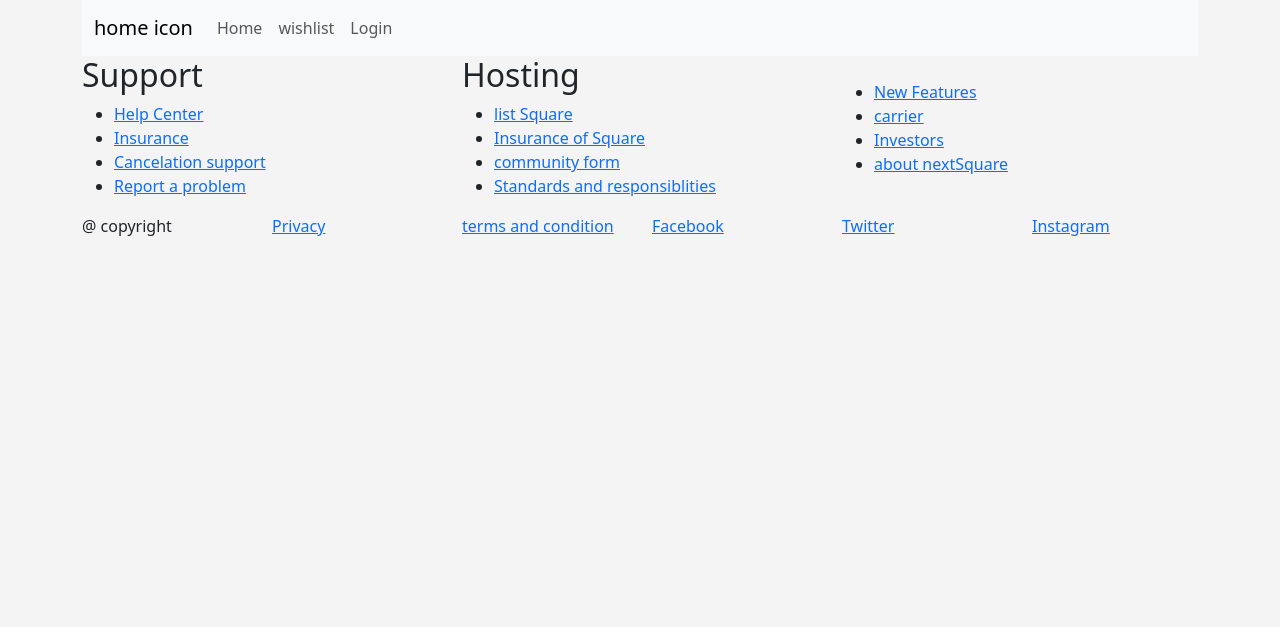
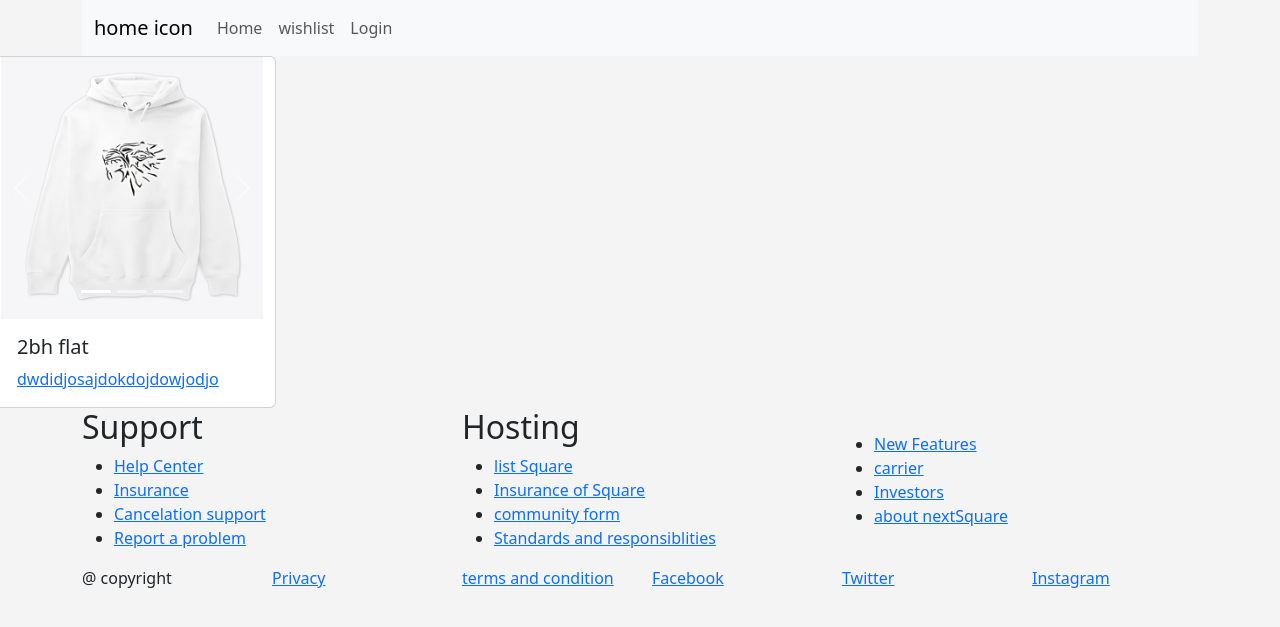
Before and after one commit to Vivek-Raiyani/NextSquare, a Django app: page /home/base in a window 1280 px wide. Shown: the top 627 px of the page. Run offline with Django 4.2, Linux system fonts and the light colour scheme; data comes from the database, SQL or seed files in the repository; both versions use the stored data as it was after the commit; some libraries are stand-ins or nearby versions.

Commit message:
home page propery card ready

```diff
--- a/nextSquare/home/templates/home/index.html
+++ b/nextSquare/home/templates/home/index.html
@@ -4,7 +4,7 @@
 {% block navigation %}
   {% if user.is_authenticated %}
     <div class='container'>
-      <nav class='navbar'>
+      <nav class='navbar navbar-expand-lg'>
       <div class='container-fluid'>
           <a class="navbar-brand" href="#">home icon</a>
           <button class="navbar-toggler" type="button" data-bs-toggle="collapse" data-bs-target="#navbarTogglerDemo01" aria-controls="navbarTogglerDemo01" aria-expanded="false" aria-label="Toggle navigation">
@@ -62,10 +62,11 @@
 <!-- property listed display  grid layout first we need to manage how many files to be shoen in a row and
 how many rows to be shown in grid layout  using django
 -->
-    {% if properties.len %}
-
-    {% endif %}
-
+{% for  x in properties  %}
+      <div class='row'>
+        {% include 'home/property_card.html' with property=x %}
+      </div>
+    {% endfor %}
 
 {% endblock %}
 
--- /dev/null
+++ b/nextSquare/home/templates/home/property_card.html
@@ -0,0 +1,36 @@
+{% load static %}
+
+<div class="card" style="width: 18rem;">
+  <div id="carouselExampleIndicators" class="carousel slide" data-bs-ride="carousel">
+  <div class="carousel-indicators">
+    <button type="button" data-bs-target="#carouselExampleIndicators" data-bs-slide-to="0" class="active" aria-current="true" aria-label="Slide 1"></button>
+    <button type="button" data-bs-target="#carouselExampleIndicators" data-bs-slide-to="1" aria-label="Slide 2"></button>
+    <button type="button" data-bs-target="#carouselExampleIndicators" data-bs-slide-to="2" aria-label="Slide 3"></button>
+  </div>
+  <div class="carousel-inner">
+    <div class="carousel-item active">
+      <img src="{% static 'img1.jpeg' %}" class="d-block w-100" alt="...">
+    </div>
+    <div class="carousel-item">
+      <img src="{% static 'img1.jpeg' %}" class="d-block w-100" alt="...">
+    </div>
+    <div class="carousel-item">
+      <img src="{% static 'img3.jpeg' %}" class="d-block w-100" alt="...">
+    </div>
+  </div>
+  <button class="carousel-control-prev" type="button" data-bs-target="#carouselExampleIndicators" data-bs-slide="prev">
+    <span class="carousel-control-prev-icon" aria-hidden="true"></span>
+    <span class="visually-hidden">Previous</span>
+  </button>
+  <button class="carousel-control-next" type="button" data-bs-target="#carouselExampleIndicators" data-bs-slide="next">
+    <span class="carousel-control-next-icon" aria-hidden="true"></span>
+    <span class="visually-hidden">Next</span>
+  </button>
+</div>
+
+
+  <div class="card-body">
+    <h5 class="card-title">{{property.property_type}}</h5>
+    <a class="card-text" href="#">{{property.property_details}}</a>
+  </div>
+</div>
--- a/nextSquare/login/views.py
+++ b/nextSquare/login/views.py
@@ -23,6 +23,7 @@ def log(request):
 
 def signup(request):
         # code to  register user  security and input is valif=d remaining
+        # user input validation before saving the user
         if request.method=='POST':
                 username=request.POST['username']
                 firstname=request.POST['firstname']
@@ -40,9 +41,9 @@ def signup(request):
                         user.email=email
                         user.password=password
                         user.save()
-                        return render(request,'login/login.html' )
+                        return redirect('login:login')
         #return HttpResponse('hello')
-        return redirect(request, 'login/signup.html')
+        return render(request,'login/signup.html' )
 
 def logo(request):
         logout(request)
```
Also changed, not shown: nextSquare/db.sqlite3.
